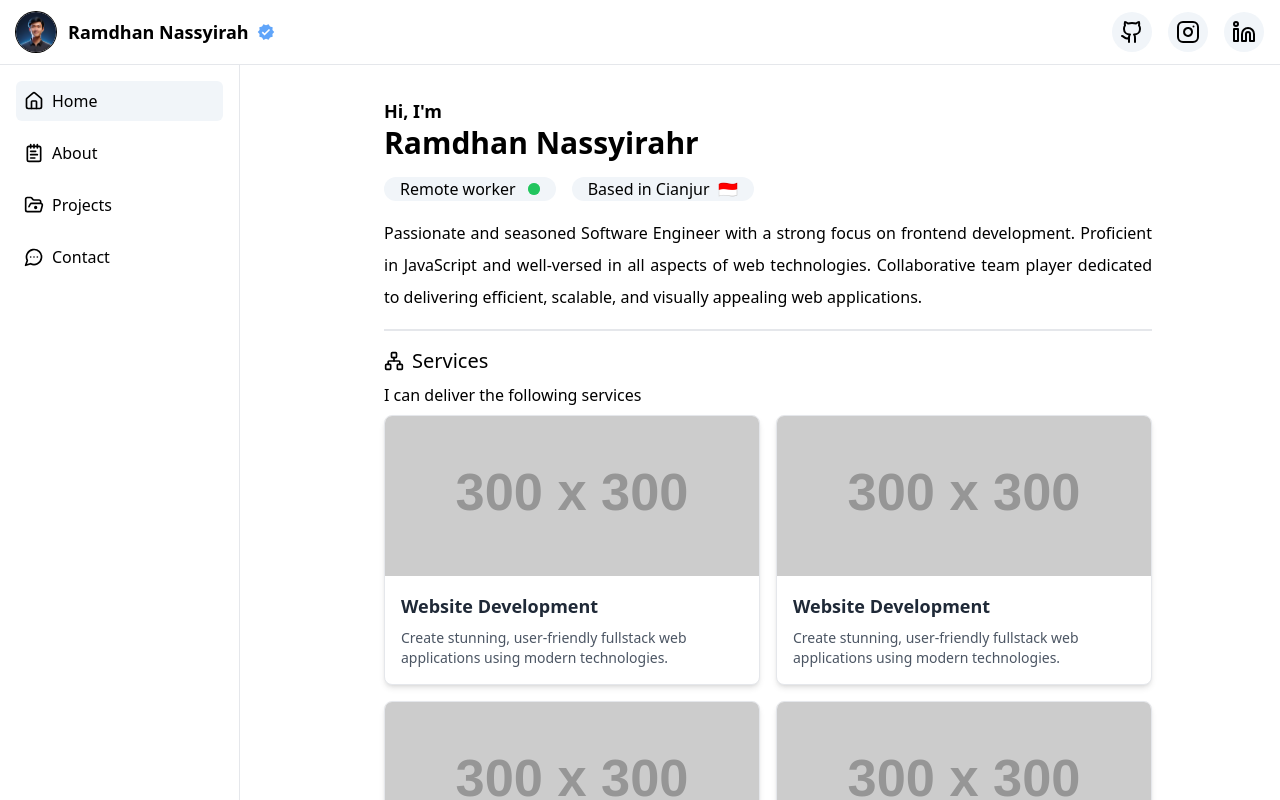
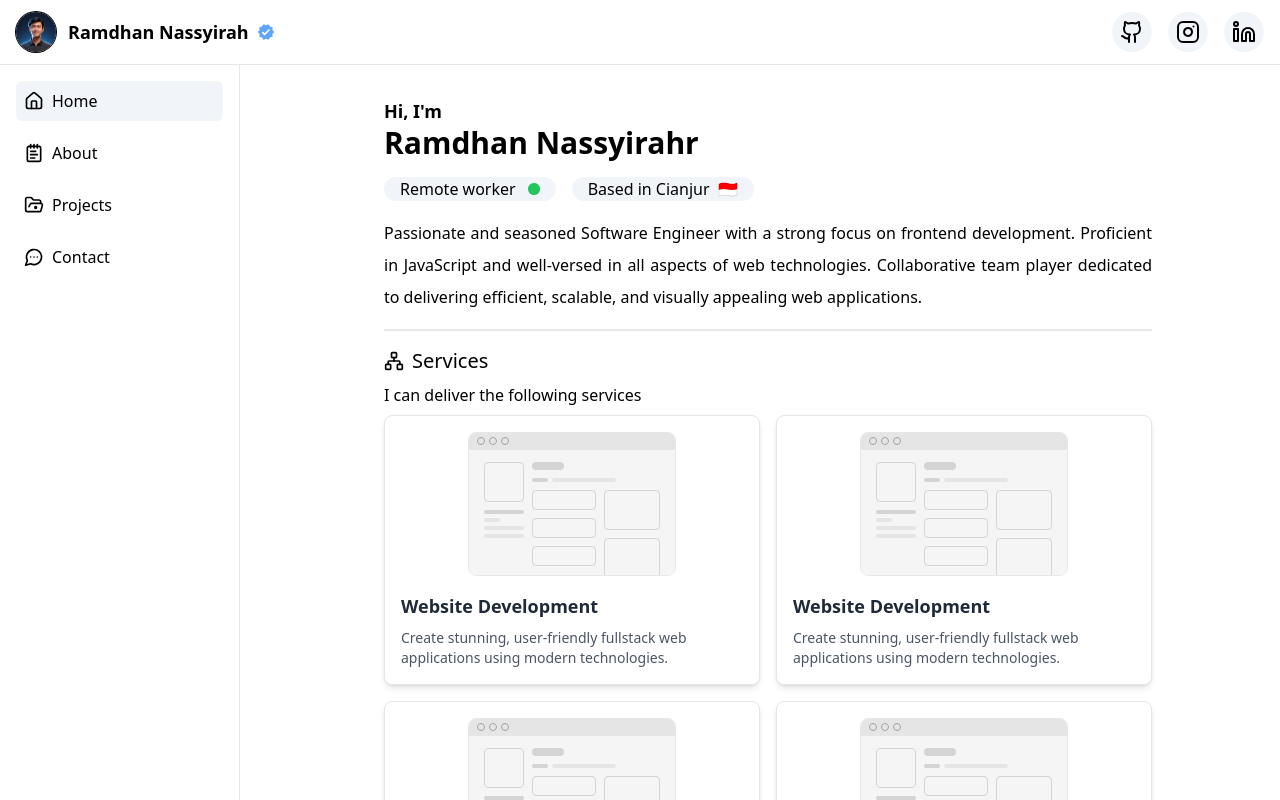
Before and after one commit to ramdhannassyirah/PortfolioV3, a Vue app: page / in a window 1280 px wide. Shown: the top 800 px of the page. Built offline with nearby package versions, Linux system fonts and the light colour scheme.

Commit message:
Portfolio

```diff
--- a/src/components/common/Card/CardServices.vue
+++ b/src/components/common/Card/CardServices.vue
@@ -2,11 +2,48 @@
   <div
     class="max-w-md border rounded-lg cursor-pointer hover:scale-105 transition-all duration-300 overflow-hidden shadow-md bg-white"
   >
-    <img
-      src="https://via.placeholder.com/300"
-      class="w-full h-40 object-cover"
-      alt="Project Thumbnail"
-    />
+    <div class="w-full pt-4 justify-center items-center text-center flex">
+      <div class="h-36 w-52 overflow-hidden rounded-lg border">
+        <div class="flex items-center justify-start gap-1 border-b bg-neutral-200 px-2 py-1">
+          <div class="h-2 w-2 rounded-full border border-neutral-400"></div>
+          <div class="h-2 w-2 rounded-full border border-neutral-400"></div>
+          <div class="h-2 w-2 rounded-full border border-neutral-400"></div>
+        </div>
+        <div class="flex justify-center gap-2 bg-neutral-100 p-3 pb-0">
+          <div>
+            <div
+              class="mb-2 border border-neutral-300"
+              style="border-radius: 4px; width: 40px; height: 40px"
+            ></div>
+            <div class="flex flex-col gap-1">
+              <div class="h-1 w-10 rounded-full bg-neutral-300"></div>
+              <div class="h-1 w-4 rounded-full bg-neutral-200"></div>
+              <div class="h-1 w-10 rounded-full bg-neutral-200"></div>
+              <div class="h-1 w-10 rounded-full bg-neutral-200"></div>
+            </div>
+          </div>
+          <div class="flex flex-col gap-2">
+            <div class="h-2 w-8 rounded-full bg-neutral-300"></div>
+            <div class="flex gap-1">
+              <div class="h-1 w-4 rounded-full bg-neutral-300"></div>
+              <div class="h-1 w-16 rounded-full bg-neutral-200"></div>
+            </div>
+            <div class="flex gap-2">
+              <div class="flex flex-col gap-2">
+                <div class="w-16 rounded border border-neutral-300" style="height: 20px"></div>
+                <div class="w-16 rounded border border-neutral-300" style="height: 20px"></div>
+                <div class="w-16 rounded border border-neutral-300" style="height: 20px"></div>
+              </div>
+              <div class="flex flex-col gap-2">
+                <div class="w-14 rounded border border-neutral-300" style="height: 40px"></div>
+                <div class="w-14 rounded border border-neutral-300" style="height: 40px"></div>
+                <div class="w-14 rounded border border-neutral-300" style="height: 40px"></div>
+              </div>
+            </div>
+          </div>
+        </div>
+      </div>
+    </div>
     <div class="p-4">
       <h1 class="text-lg font-semibold text-gray-800">Website Development</h1>
       <p class="mt-2 text-sm text-gray-600">
```
